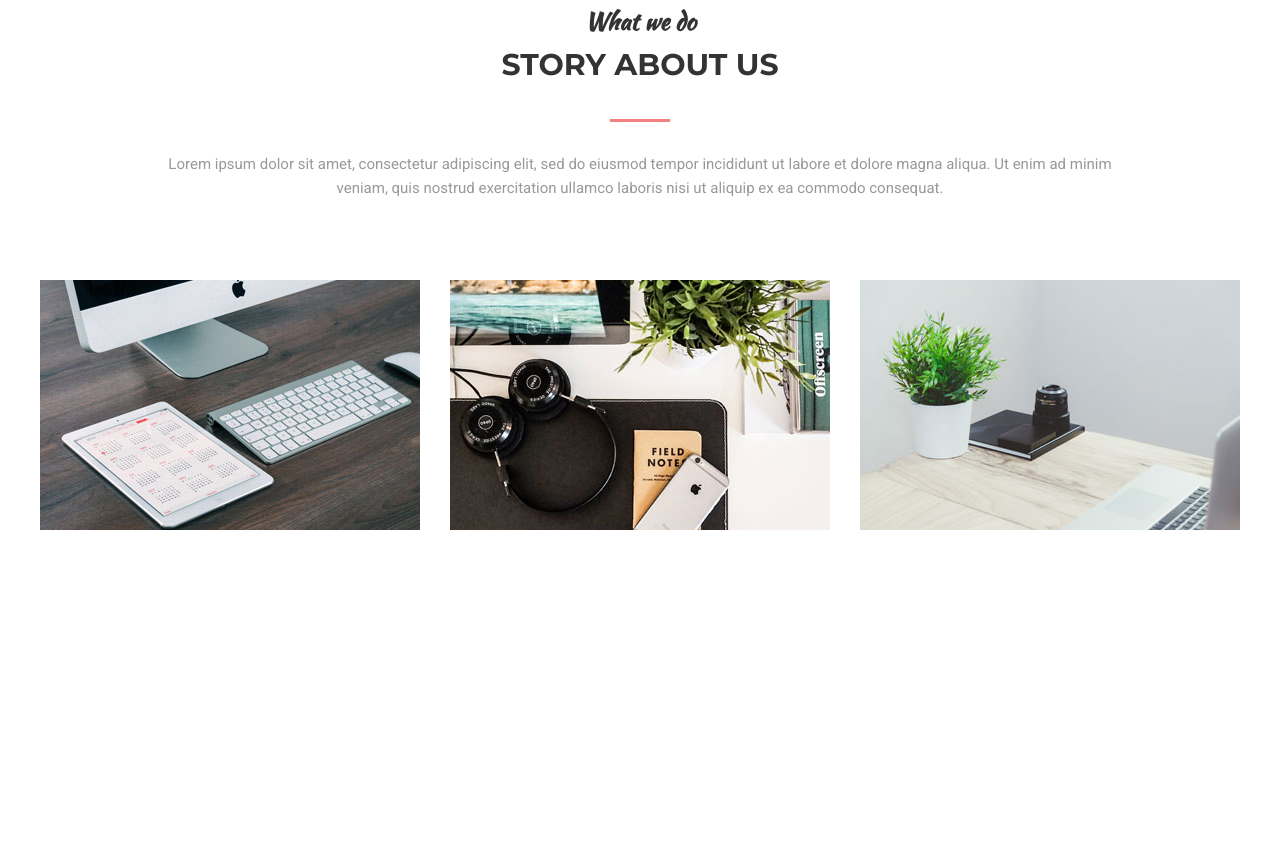
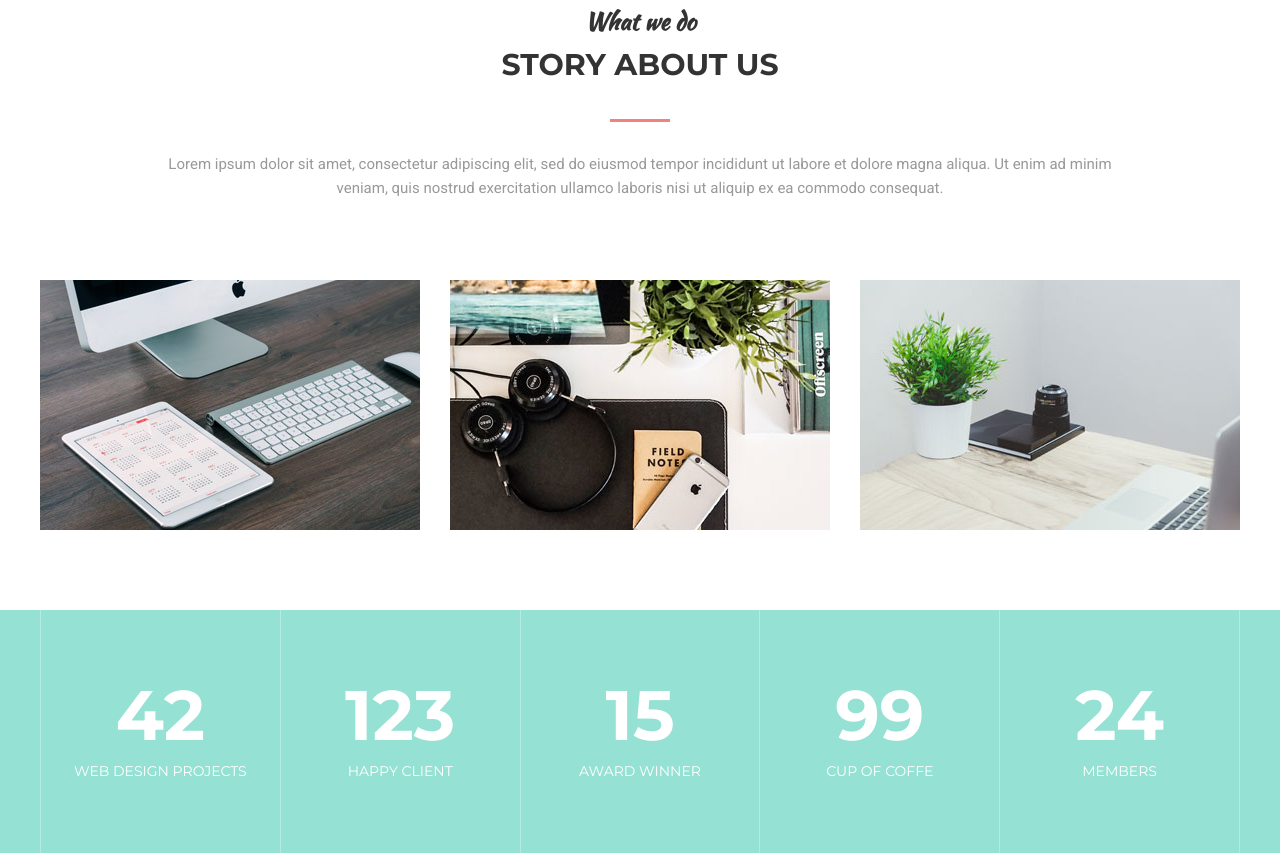
Before and after one commit to Sh1nk/Mogo, a plain HTML site: page index.html in a window 1280 px wide. Shown: the part 877-1730 px from the top of the page. Before the commit the page ends 1487 px from the top, so only its background shows below. Drawn offline with Linux system fonts and the light colour scheme.

Commit message:
Block statistics

```diff
--- a/assets/css/style.css
+++ b/assets/css/style.css
@@ -321,3 +321,40 @@ h1, h2, h3, h4, h5, h6 {
 
     transition: opacity 0.2s linear;
 }
+
+/* Statisticks */
+
+.statistics {
+    background-color: #95e1d3;
+}
+
+.stat {
+    display: flex;
+}
+
+.stat__item {
+    flex: 1 1 0;
+    padding: 70px 20px;
+
+    border-left: 1px solid #b5eae0;
+    text-align: center;
+
+    color: #fff;
+}
+
+.stat__item:last-child {
+    border-right: 1px solid #b5eae0;
+
+}
+
+.stat__count {
+    margin-bottom: 10px;
+    line-height: 1;
+    font-size: 70px;
+    font-weight: 700;
+}
+
+.stat__text {
+    font-size: 14px;
+    text-transform: uppercase;
+}
--- a/index.html
+++ b/index.html
@@ -100,5 +100,35 @@
                 </div>
             </section>
 
+
+            <div class="statistics">
+                <div class="container">
+
+                    <div class="stat">
+                        <div class="stat__item">
+                            <div class="stat__count">42</div>
+                            <div class="stat__text">Web Design Projects</div>
+                        </div>
+                        <div class="stat__item">
+                            <div class="stat__count">123</div>
+                            <div class="stat__text">Happy client</div>
+                        </div>
+                        <div class="stat__item">
+                            <div class="stat__count">15</div>
+                            <div class="stat__text">Award winner</div>
+                        </div>
+                        <div class="stat__item">
+                            <div class="stat__count">99</div>
+                            <div class="stat__text">Cup of Coffe</div>
+                        </div>
+                        <div class="stat__item">
+                            <div class="stat__count">24</div>
+                            <div class="stat__text">Members</div>
+                        </div>
+                    </div>
+
+                </div>
+            </div>
+
         </body>
     </html>
```
